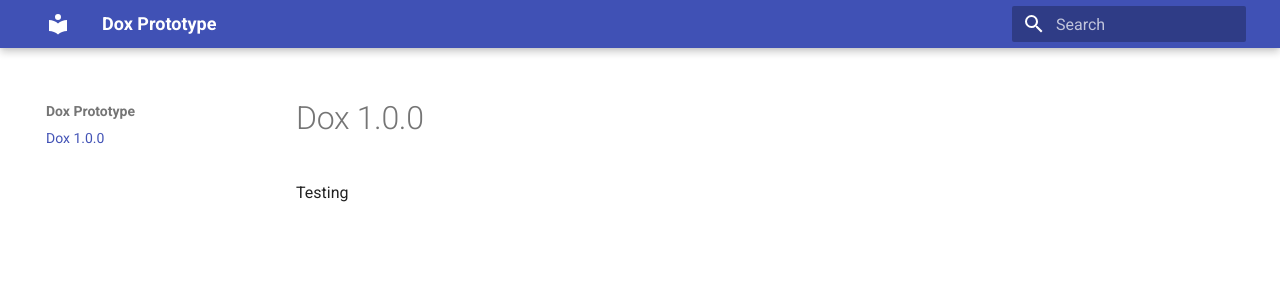
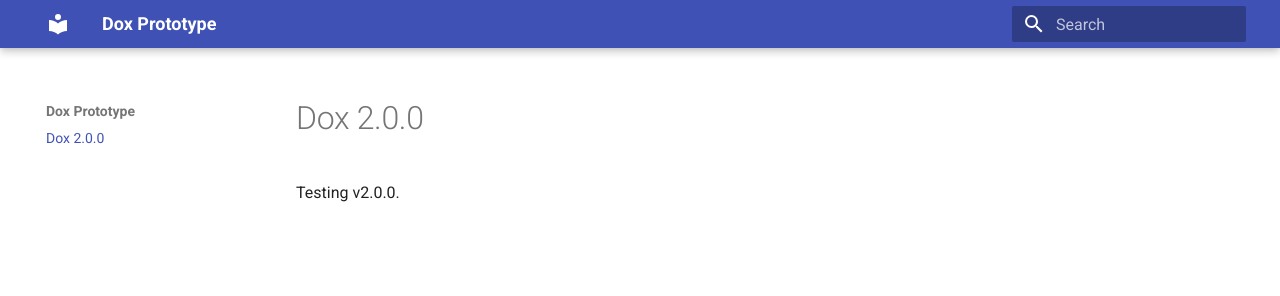
Before and after one commit to oxSteven/dox, an MkDocs documentation site: the page built from docs/index.md, in a window 1280 px wide. Shown: the top 296 px of the page. Built offline with MkDocs 1.6.1 and Material for MkDocs 9.7.7, drawn with Linux system fonts in a browser that asks for light colours.

Commit message:
Adapted for v2.0.0.

```diff
--- a/docs/index.md
+++ b/docs/index.md
@@ -1,3 +1,3 @@
-# Dox 1.0.0
+# Dox 2.0.0
 
-Testing
+Testing v2.0.0.
```
